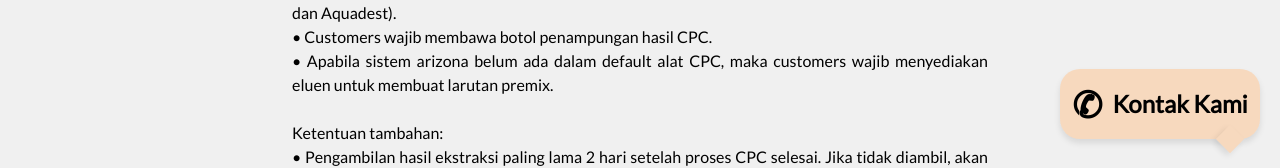
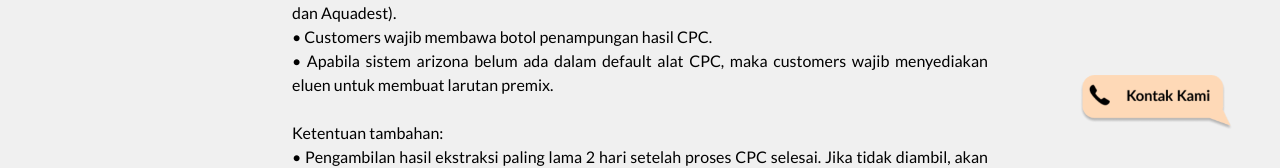
Before and after one commit to nurrochman954/LabMCB, a Next.js app in the folder labmcb/: page /daftar-peralatan/CPC in a window 1280 px wide. Shown: the part 641-809 px from the top of the page. Built offline with nearby package versions, Linux system fonts and the light colour scheme; no server answers; a web font is replaced by a local one.

Commit message:
fixing kontak Kami

```diff
--- a/labmcb/app/globals.css
+++ b/labmcb/app/globals.css
@@ -99,34 +99,6 @@ body {
 
 }
 
-.floating-button {
-  position: fixed;
-  bottom: 20px;
-  right: 20px;
-  width: 260px; /* Lebar */
-  height: 95px; /* Tinggi */
-  background-color: #f7d9be;
-  color: black;
-  text-decoration: none;
-  display: flex;
-  align-items: center;
-  justify-content: center;
-  border-radius: 20px;
-  box-shadow: 0 4px 6px rgba(0, 0, 0, 0.1);
-  font-size: 24px; /* Ukuran teks */
-  font-weight: bold;
-  text-align: center;
-  transition: background-color 0.3s ease;
-}
-
-.floating-button:hover {
-  background-color: #f5c2a0;
-}
-
-.icon {
-  margin-right: 10px;
-  font-size: 24px; /* Ukuran ikon */
-}
 
 .floating-button {
   position: fixed;
@@ -134,37 +106,15 @@ body {
   right: 20px;
   width: 200px; /* Lebar */
   height: 70px; /* Tinggi */
-  background-color: #f7d9be;
   color: black;
   text-decoration: none;
   display: flex;
   align-items: center;
   justify-content: center;
   border-radius: 20px;
-  box-shadow: 0 4px 6px rgba(0, 0, 0, 0.1);
+
   font-size: 24px; /* Ukuran teks */
   font-weight: bold;
   text-align: center;
   transition: background-color 0.3s ease;
 }
-
-.floating-button::after {
-  content: '';
-  position: absolute;
-  bottom: -10px; /* Mengatur posisi ekor */
-  right: 20px; /* Geser sesuai kebutuhan */
-  width: 20px;
-  height: 20px;
-  background-color: #f7d9be;
-  transform: rotate(45deg); /* Putar untuk membentuk segitiga */
-  box-shadow: 0 4px 6px rgba(0, 0, 0, 0.1); /* Tambahkan bayangan */
-}
-
-.floating-button:hover {
-  background-color: #f5c2a0;
-}
-
-.icon {
-  margin-right: 10px;
-  font-size: 36px; /* Ukuran ikon */
-}
--- a/labmcb/components/KontakKami.tsx
+++ b/labmcb/components/KontakKami.tsx
@@ -1,15 +1,30 @@
-import React from 'react';
+"use client";
+import React, { useState } from "react";
 
 const KontakKami: React.FC = () => {
+  const [isNextHovered, setIsNextHovered] = useState(false);
   return (
     <a
-      href="https://wa.me/+6281931747582"
+      href="https://wa.me/6281931747582"  // Format yang benar tanpa tanda +
       className="floating-button"
       target="_blank"
       rel="noopener noreferrer"
     >
-      <span className="icon">✆</span>
-      Kontak Kami
+       <button
+          onMouseEnter={() => setIsNextHovered(true)}
+          onMouseLeave={() => setIsNextHovered(false)}
+          className="p-2"
+>
+      <img
+        src={isNextHovered ?   "/assets/KontakKamiColor.png" : "/assets/KontakKami.png"}
+        alt="Right Arrow"
+        className="w-4 h-4 transition-all duration-300 ease-in-out"
+        style={{
+          width: '160px', // Sesuaikan ukuran gambar
+          height: 'auto', // Sesuaikan ukuran gambar
+        }}
+      />
+</button>
     </a>
   );
 };
```
Also changed, not shown: labmcb/public/assets/KontakKami.png (added), labmcb/public/assets/KontakKamiColor.png (added).
